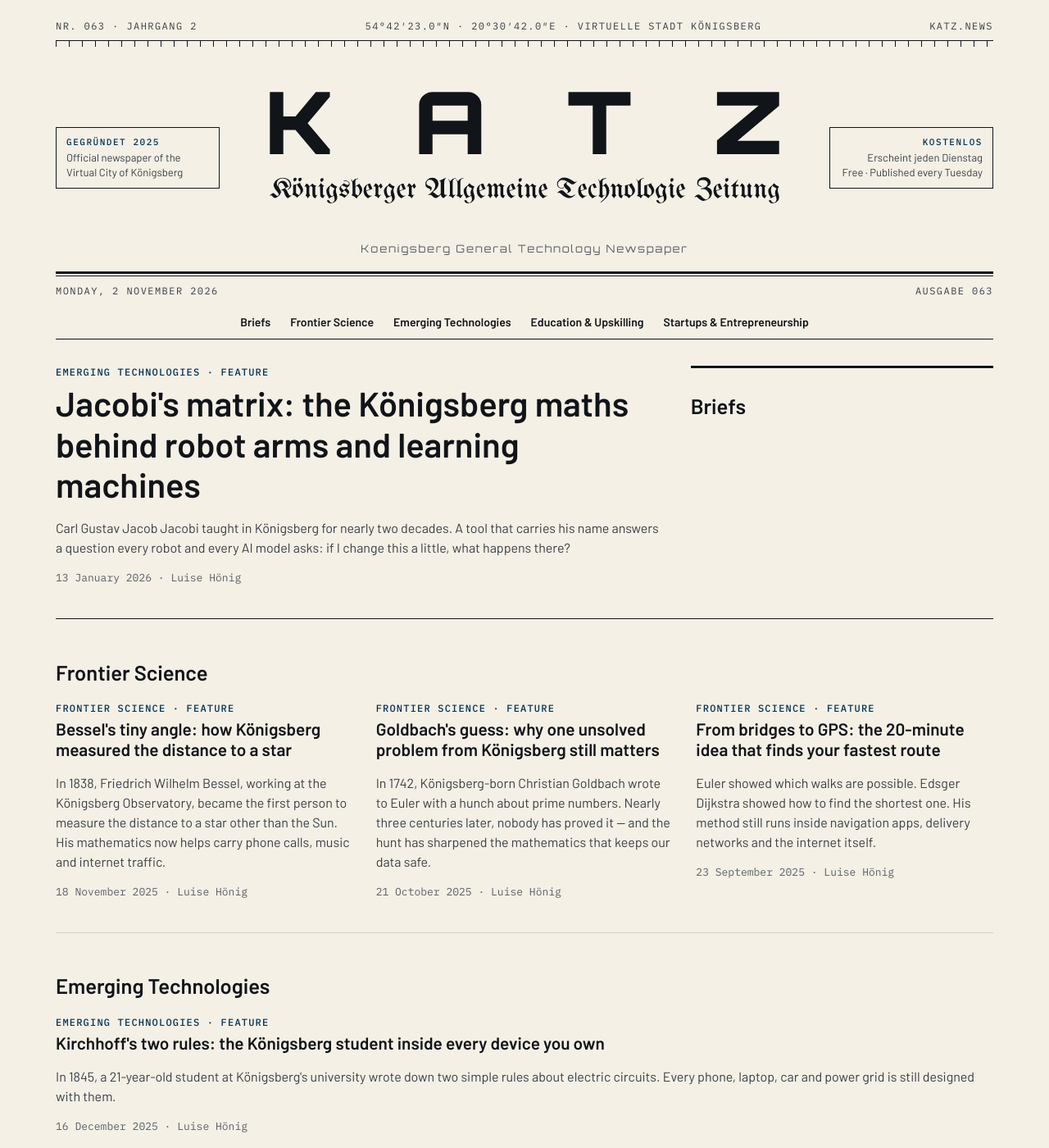
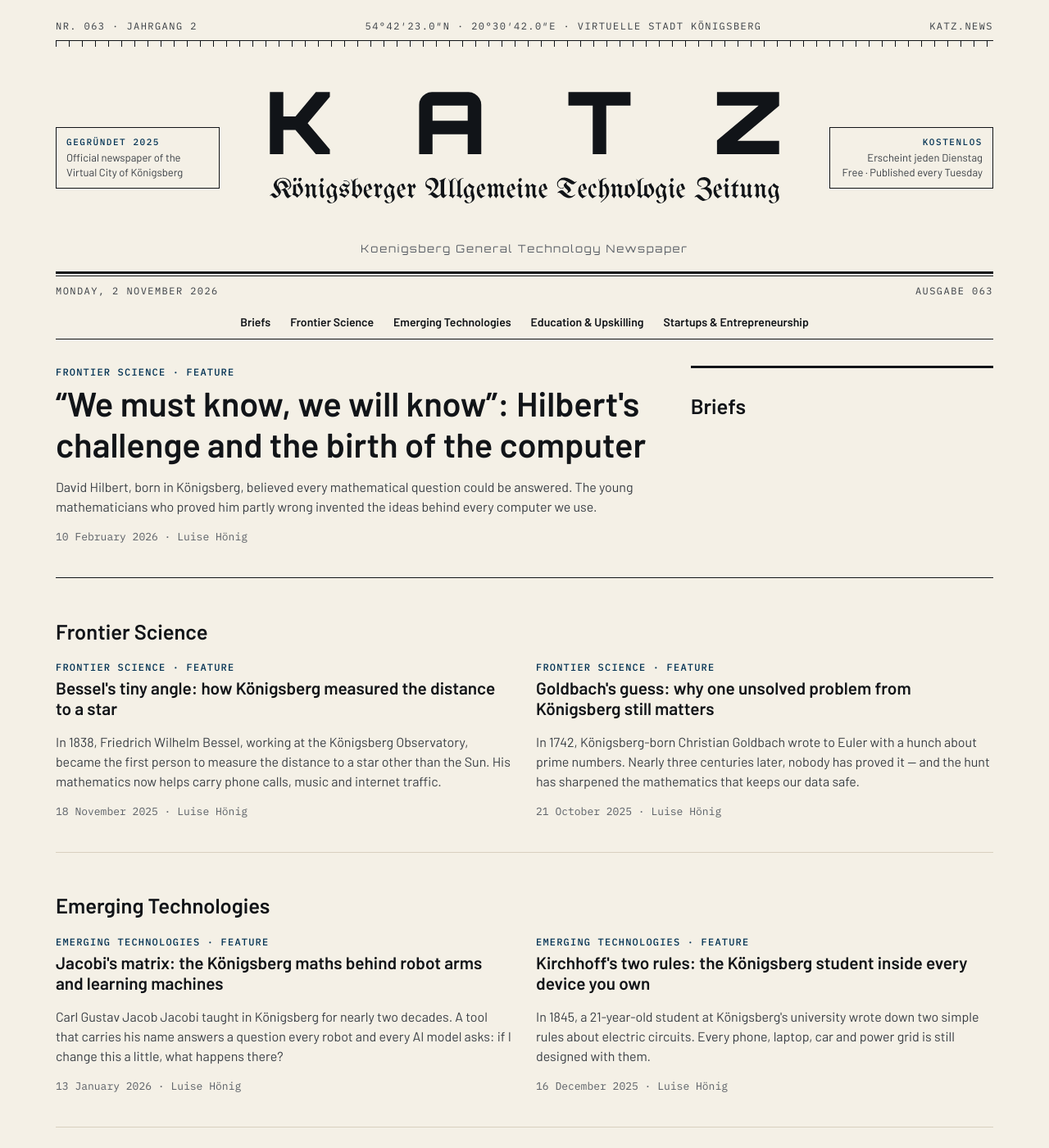
Before and after one commit to katz-news/katz.news, a Jekyll site: the page built from index.html, in a window 1280 px wide and 1400 px high. Shown: the whole window at 82% size. Built offline with Jekyll 4.4.1, drawn with Linux system fonts in a browser that asks for light colours; part of the change alters nothing that is shown.

Commit message:
Publish 2026-11-04

```diff
--- a/_data/build.yml
+++ b/_data/build.yml
@@ -1 +1 @@
-published_at: 2026-11-04T23:23:45Z
+published_at: 2026-11-04T23:24:11Z
--- /dev/null
+++ b/_posts/articles/2026-02-10-we-must-know-we-will-know-hilbert-s-challenge-and-the-birth-of-the-com.md
@@ -0,0 +1,49 @@
+---
+published: true
+title: "“We must know, we will know”: Hilbert's challenge and the birth of the
+  computer"
+date: 2026-02-10
+standfirst: David Hilbert, born in Königsberg, believed every mathematical
+  question could be answered. The young mathematicians who proved him partly
+  wrong invented the ideas behind every computer we use.
+categories: science mathematics
+type: Feature
+series: Practical STEM, Part 7
+author: Luise Hönig
+author_role: Virtual Contributor
+lead: false
+ai_disclosure: "How this story was made: drafted by Luise Hönig (Virtual
+  Contributor), completed by Gustav Hohenstein, approved by Yoshihiro Horiuchi,
+  Editor-in-Chief."
+---
+In September 1930, David Hilbert returned to his home city of Königsberg to receive its honorary citizenship. He ended a radio address with six words that became his motto: “*Wir müssen wissen — wir werden wissen.*” We must know. We will know. The words are carved on his gravestone in Göttingen.
+
+### The optimist
+
+Hilbert was born in 1862 and studied and taught in Königsberg before moving to Göttingen, which he helped make the world centre of mathematics. In 1900, in Paris, he presented a list of 23 great unsolved problems that set the agenda for a century of research.
+
+Later, he asked an even bolder question: is there a step-by-step procedure that can decide whether any mathematical statement is true? It became known as the *Entscheidungsproblem*, the “decision problem”.
+
+### The surprise
+
+By remarkable timing, one day before Hilbert's address, at a conference in the same city, a 24-year-old Austrian named Kurt Gödel announced a result that would shake Hilbert's programme: in any rich enough system of mathematics, some true statements cannot be proved within that system.
+
+In 1936, Alan Turing in England and Alonzo Church in the United States answered the decision problem: no such universal procedure can exist. To prove it, Turing imagined a simple machine that reads and writes symbols on a tape, following rules. That imagined “Turing machine” became the blueprint for the modern computer.
+
+### Where it runs today
+
+Every laptop, phone and data centre is, in principle, a Turing machine. Computer scientists use these results every day. They know some problems can never be solved by any program, and they know how to recognize them — which saves enormous effort. Security researchers rely on related ideas to understand what software can and cannot check about itself.
+
+### The practical lesson
+
+Hilbert was wrong about one thing: not every question can be answered. But his optimism was right in spirit. By asking the boldest possible question, he forced others to discover exactly where the limits lie — and the tools they built along the way changed the world. A clear “no” can be as valuable as a “yes.”
+
+That is why his motto suits KATZ. We must know. We will know. And when we can't, we will know why.
+
+### Try it yourself
+
+Write instructions for a friend to sort a deck of cards using only simple steps, like “compare two cards” and “swap them.” Could a machine follow your rules without thinking? If so, you have written an algorithm — Turing's big idea in miniature.
+
+**Sources:** Hilbert, radio address in Königsberg, 8 September 1930 · Gödel, *Monatshefte für Mathematik und Physik* 38 (1931) · Turing, *Proceedings of the London Mathematical Society* (1936) · Church, *American Journal of Mathematics* (1936) · Reid, *Hilbert* (1970).
+
+*How this story was made: drafted by Luise Hönig (Virtual Contributor), completed by Gustav Hohenstein, approved by Yoshihiro Horiuchi, Editor-in-Chief.*
```
